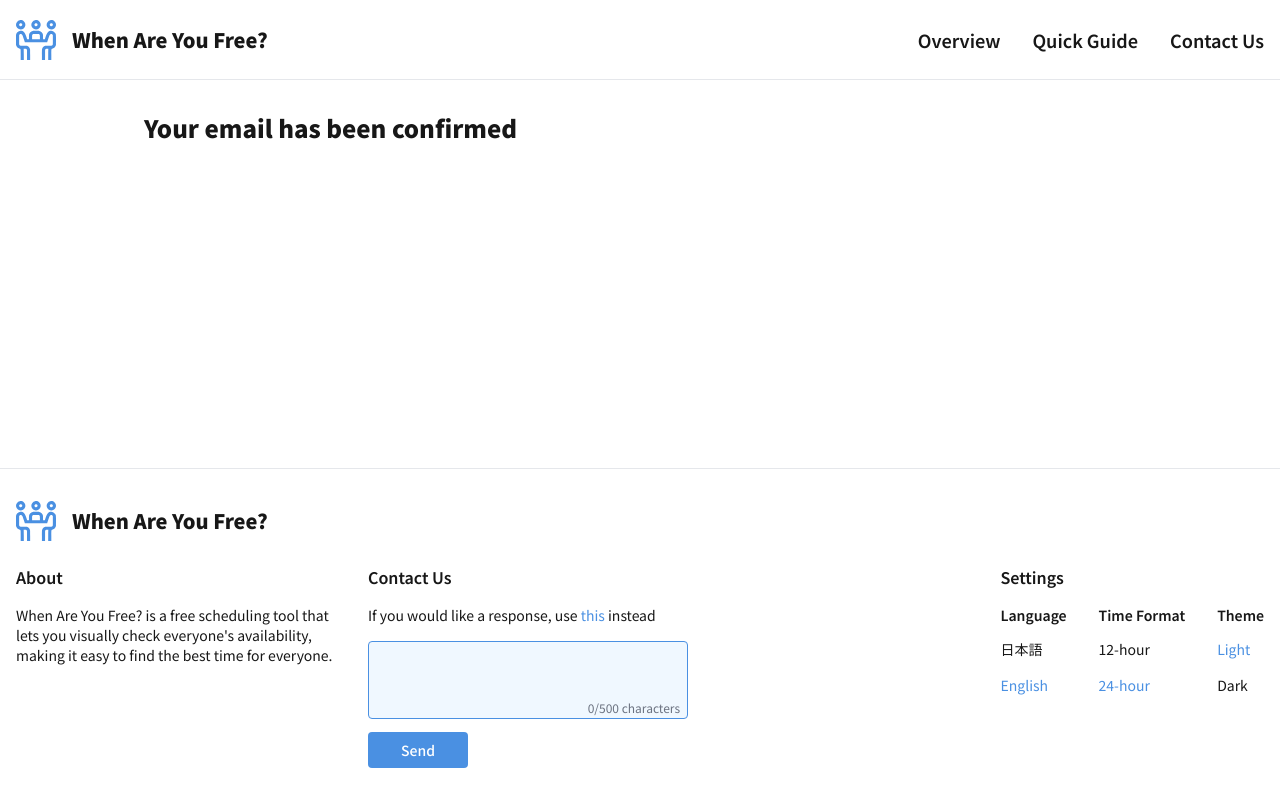
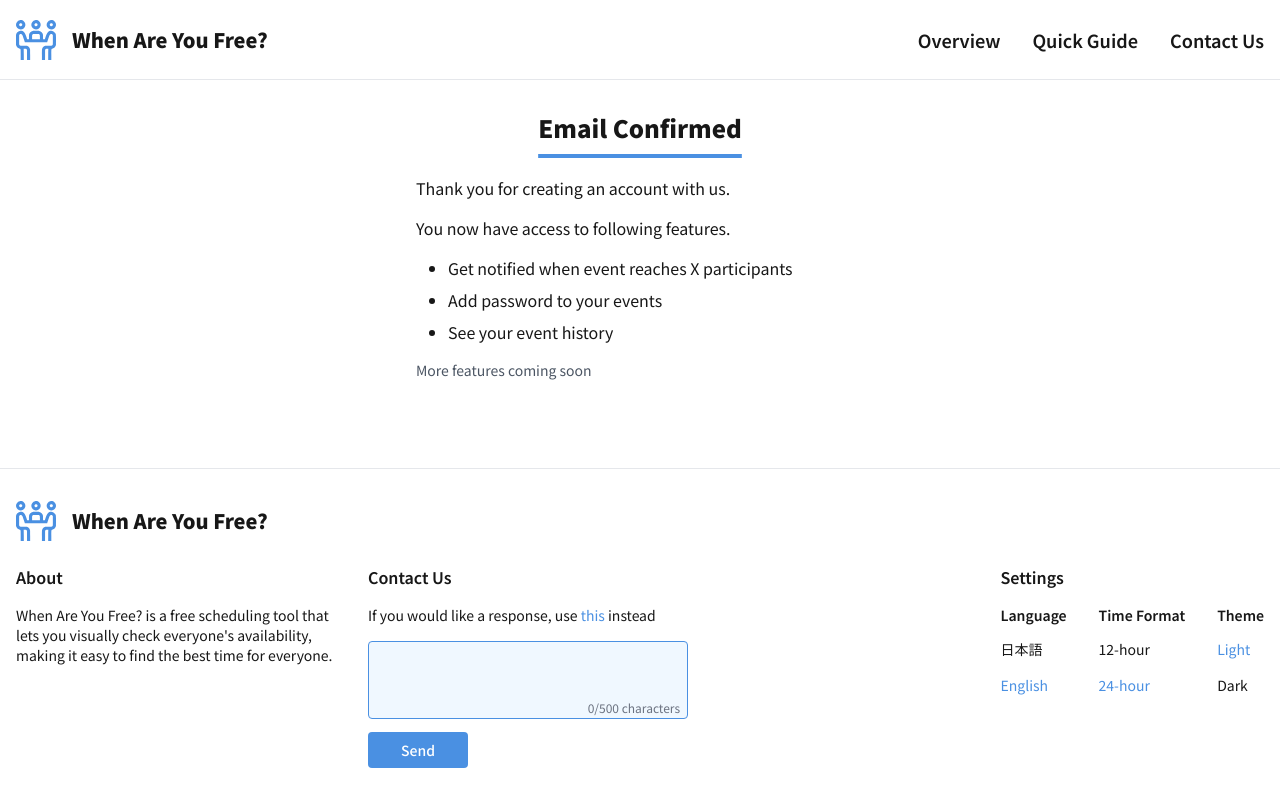
Before and after one commit to takumitoma/itsu-aiteru-scheduler, a Next.js app: page /en/confirm in a window 1280 px wide. Built offline with nearby package versions, Linux system fonts and the light colour scheme.

Commit message:
feat: add confirm email page

```diff
--- a/messages/en.json
+++ b/messages/en.json
@@ -236,6 +236,15 @@
     "forgotPassword": "Forgot password?",
     "login": "Log in"
   },
+  "ConfirmEmail": {
+    "title": "Email Confirmed",
+    "description": "Thank you for creating an account with us.",
+    "newFeatures": "You now have access to following features.",
+    "featureNotification": "Get notified when event reaches X participants",
+    "featurePassword": "Add password to your events",
+    "featureHistory": "See your event history",
+    "comingSoon": "More features coming soon"
+  },
   "CreateEvent": {
     "pageTitle": "Create New Event",
     "CreateEventButton": {
--- a/messages/ja.json
+++ b/messages/ja.json
@@ -236,6 +236,15 @@
     "forgotPassword": "パスワードをお忘れの方",
     "login": "ログイン"
   },
+  "ConfirmEmail": {
+    "title": "メールアドレス確認完了",
+    "description": "ご登録ありがとうございます。",
+    "newFeatures": "以下の機能をがご利用いただけるようになりました。",
+    "featureNotification": "イベント参加者数が X 人に達したら通知を受け取る",
+    "featurePassword": "イベントにパスワードを設定",
+    "featureHistory": "イベント履歴を確認",
+    "comingSoon": "今後さらに機能を追加予定"
+  },
   "CreateEvent": {
     "pageTitle": "新規イベント作成",
     "CreateEventButton": {
--- a/src/app/[locale]/confirm/page.tsx
+++ b/src/app/[locale]/confirm/page.tsx
@@ -1,7 +1,23 @@
-export default function ConfirmPage() {
+import { getTranslations } from 'next-intl/server';
+
+export default async function ConfirmEmailPage() {
+  const t = await getTranslations('ConfirmEmail');
+
   return (
-    <div>
-      <h1>Your email has been confirmed</h1>
-    </div>
+    <section className="mx-auto flex w-full max-w-md flex-col items-center justify-center space-y-8">
+      <h1 className="underline decoration-primary decoration-4 underline-offset-[16px]">
+        {t('title')}
+      </h1>
+      <section className="w-full space-y-4">
+        <p>{t('description')}</p>
+        <p>{t('newFeatures')}</p>
+        <ul className="ml-8 list-outside list-disc space-y-2">
+          <li>{t('featureNotification')}</li>
+          <li>{t('featurePassword')}</li>
+          <li>{t('featureHistory')}</li>
+        </ul>
+        <p className="mt-4 text-sm text-gray-600">{t('comingSoon')}</p>
+      </section>
+    </section>
   );
 }
```
